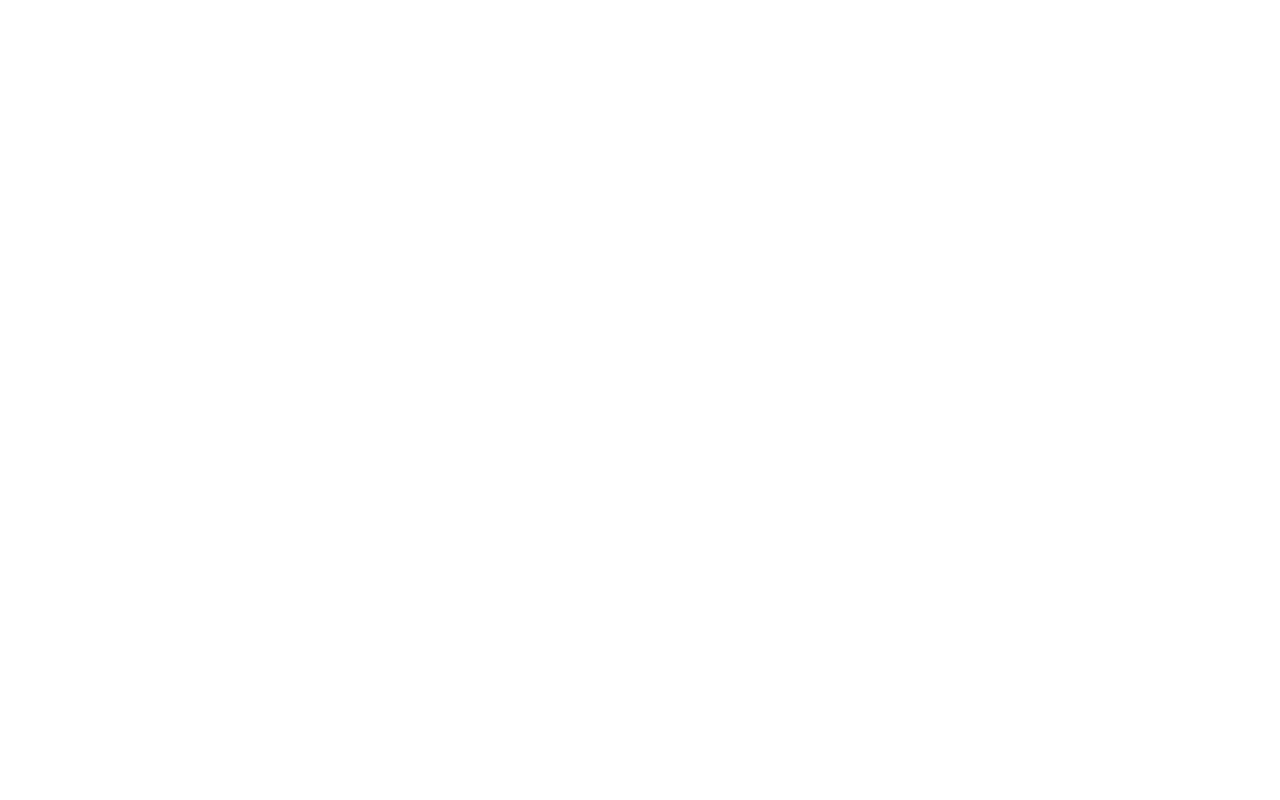
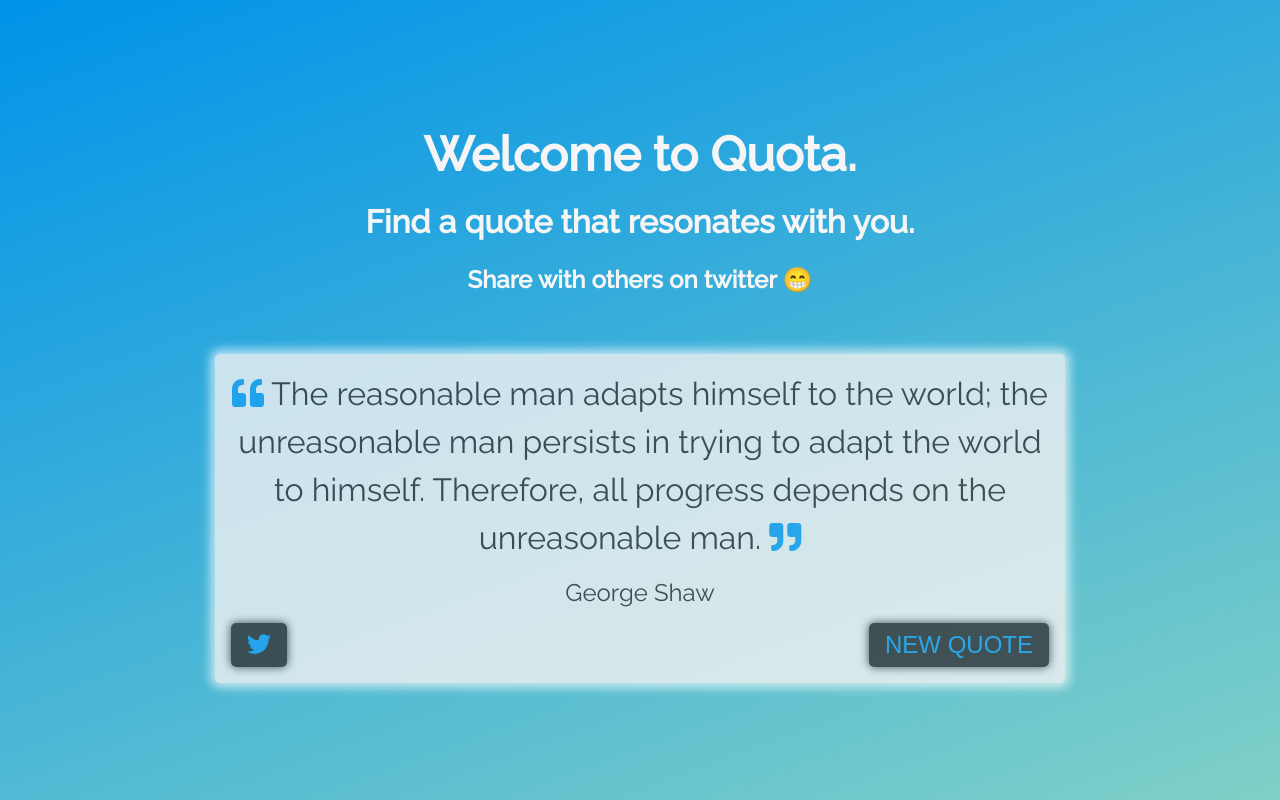
Before and after one commit to fidsta1990/Quota, a plain HTML site: page index.html in a window 1280 px wide. Drawn offline with Linux system fonts and the light colour scheme.

Commit message:
added styling

```diff
--- a/index.html
+++ b/index.html
@@ -1,15 +1,46 @@
 <!DOCTYPE html>
 <html lang="en">
-<head>
-    <meta charset="UTF-8">
-    <meta name="viewport" content="width=device-width, initial-scale=1.0">
+  <head>
+    <meta charset="UTF-8" />
+    <meta name="viewport" content="width=device-width, initial-scale=1.0" />
     <title>Template</title>
-    <link rel="icon" type="image/png" href="favicon.png">
-    <link rel="stylesheet" href="https://cdnjs.cloudflare.com/ajax/libs/font-awesome/5.10.2/css/all.min.css"/>
-    <link rel="stylesheet" href="style.css">
-</head>
-<body>
+    <link rel="icon" type="image/png" href="favicon.png" />
+    <link
+      rel="stylesheet"
+      href="https://cdnjs.cloudflare.com/ajax/libs/font-awesome/5.10.2/css/all.min.css"
+    />
+    <link rel="stylesheet" href="style.css" />
+  </head>
+  <body>
+    <!-- container -->
+    <section class="container">
+      <!-- title -->
+      <article class="title">
+        <h1>Welcome to Quota.</h1>
+        <h2>Find a quote that resonates with you.</h2>
+        <h3>Share with others on twitter 😁</h3>
+      </article>
+
+      <!-- card -->
+      <article class="card">
+        <p class="quote">
+          <span><i class="fas fa-quote-left colour"></i></span>
+          The reasonable man adapts himself to the world; the unreasonable man
+          persists in trying to adapt the world to himself. Therefore, all
+          progress depends on the unreasonable man.
+          <span><i class="fas fa-quote-right colour"></i></span>
+        </p>
+
+        <p class="author">George Shaw</p>
+        <div class="tweet-container">
+          <button class="post-quote">
+            <i class="fab fa-twitter"></i>
+          </button>
+          <button class="new-quote">new quote</button>
+        </div>
+      </article>
+    </section>
     <!-- Script -->
     <script src="script.js"></script>
-</body>
+  </body>
 </html>
--- a/style.css
+++ b/style.css
@@ -1,9 +1,205 @@
+
+@import url("https://fonts.googleapis.com/css2?family=Raleway:wght@300;400;500&display=swap");
+
+:root {
+  --primary: #cae5e9;
+  --text: rgba(40, 39, 40, 0.929);
+  --span: rgb(0, 213, 255);
+  --white: rgb(243, 242, 242);
+  --twitter-col: #1da1f2;
+  --transition: all 0.2s ease;
+  --linear: all 0.2s linear;
+  --radius: 0.5rem;
+  --shadow-light: 0 0 10px 5px rgba(255, 255, 255, 0.786);
+  --shadow-dark: 0 0 10px rgba(0, 0, 0, 0.8);
+  --spacing: 2px;
+}
+
+* {
+  margin: 0;
+  box-sizing: border-box;
+  padding: 0;
+}
 
 html {
-  box-sizing: border-box;
+  font-size: 62.5%;
 }
 
 body {
-  margin: 0;
   min-height: 100vh;
+  font-family: "Raleway", sans-serif;
+  background-color: #0093e9;
+  background-image: linear-gradient(160deg, #0093e9 0%, #80d0c7 100%);
 }
+
+h1,
+h2,
+h3 {
+  line-height: 1.5;
+  text-align: center;
+  color: whitesmoke;
+  transition: var(--linear);
+}
+
+h1 {
+  font-size: 3.2rem;
+  margin-bottom: 0.8rem;
+}
+h2 {
+  font-size: 1.8rem;
+}
+h3 {
+  font-size: 1.6rem;
+  margin-top: 1.6rem;
+}
+
+/* media query DESKTOP*/
+
+@media screen and (min-width: 800px) {
+  h1 {
+    font-size: 4.8rem;
+  }
+  h2 {
+    font-size: 3.2rem;
+  }
+  h3 {
+    font-size: 2.4rem;
+    margin-top: 1.6rem;
+  }
+}
+
+/* CONTAINER */
+
+.container {
+  position: relative;
+  width: 100%;
+  min-height: 100vh;
+  max-width: 1200px;
+  margin: 0 auto;
+  display: flex;
+  flex-direction: column;
+  justify-content: center;
+  align-items: center;
+}
+
+/* TOGGLE THEME */
+
+.toggle {
+  position: absolute;
+  right: 24px;
+  top: 24px;
+  border: 0;
+  background: var(--text);
+  color: var(--twitter-col);
+  padding: 0.8rem 2.4rem;
+  border-radius: var(--radius);
+  cursor: pointer;
+  font-size: 1.6rem;
+  text-transform: uppercase;
+  transition: var(--transition);
+  font-weight: 400;
+  letter-spacing: var(--spacing);
+}
+
+.toggle:hover {
+  background: var(--twitter-col);
+  color: var(--text);
+  font-weight: bold;
+  box-shadow: var(--shadow-dark);
+}
+
+/* TITLE */
+.title {
+  width: 100%;
+  max-width: 340px;
+}
+
+.colour {
+  color: var(--twitter-col);
+}
+
+@media (min-width: 800px) {
+  .title {
+    max-width: 600px;
+  }
+}
+
+/* QUOTE CARD */
+
+.card {
+  background: var(--white);
+  opacity: 0.8;
+  width: 100%;
+  max-width: 340px;
+  height: auto;
+  padding: 1.6rem;
+  transition: var(--linear);
+  margin-top: 5.6rem;
+  color: var(--text);
+  border-radius: var(--radius);
+  box-shadow: var(--shadow-light);
+}
+
+.card:hover {
+  box-shadow: var(--shadow-dark);
+}
+
+.card .quote {
+  font-size: 2.4rem;
+  line-height: 1.5;
+  text-align: center;
+}
+
+.card .author {
+  font-size: 1.6rem;
+  text-align: center;
+  padding: 0.8rem 0;
+  margin: 0.8rem 0;
+}
+
+.tweet-container {
+  display: flex;
+  justify-content: space-between;
+}
+
+.tweet-container .post-quote,
+.new-quote {
+  color: var(--twitter-col);
+  background: var(--text);
+  border: 0;
+  font-size: 1.6rem;
+  padding: 0.8rem 1.6rem;
+  border-radius: var(--radius);
+  text-transform: uppercase;
+  cursor: pointer;
+  transition: var(--transition);
+  box-shadow: var(--shadow-dark);
+}
+
+@media (min-width: 800px) {
+  .card {
+    max-width: 700px;
+  }
+
+  .card .quote {
+    font-size: 3.2rem;
+  }
+
+  .card .author {
+    font-size: 2.4rem;
+  }
+
+  .tweet-container .post-quote,
+  .new-quote {
+    font-size: 2.4rem;
+  }
+}
+
+@media (min-width: 900px) {
+  .card {
+    padding: 1.6rem;
+    max-width: 850px;
+  }
+}
+
+/* QUOTE BUTTONS */
```
